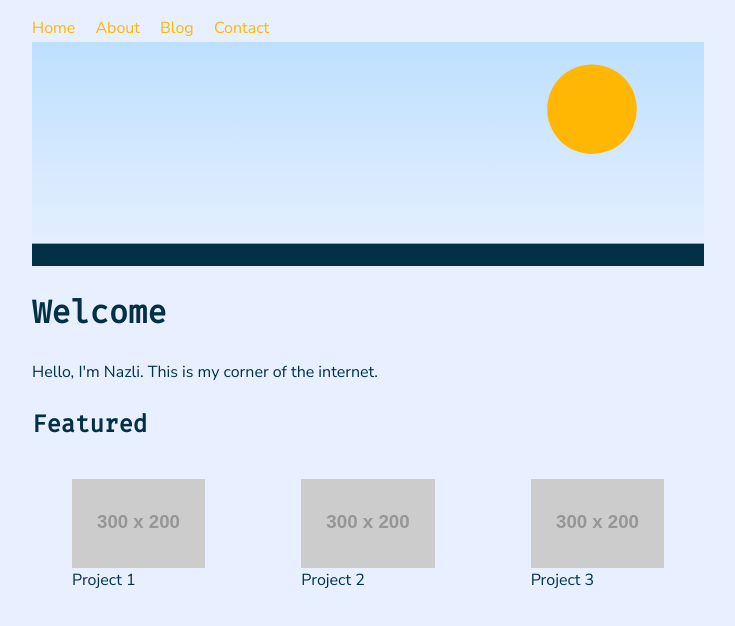
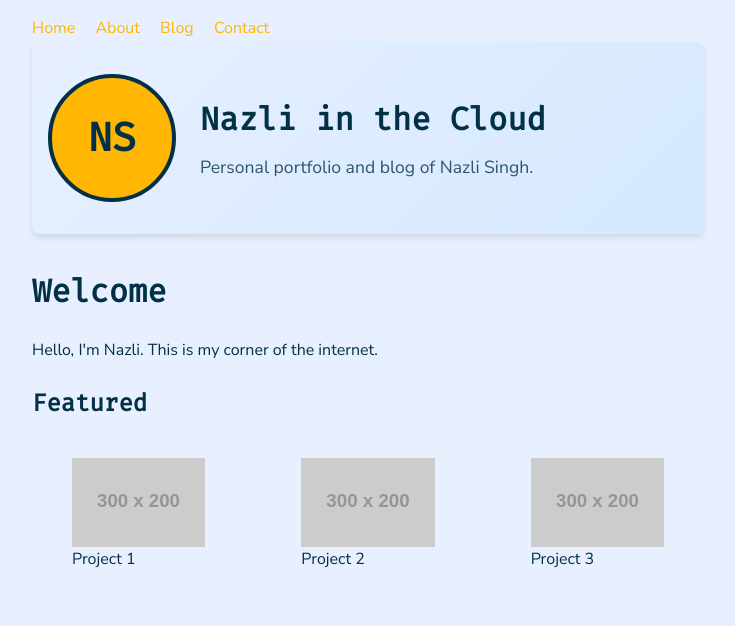
Before and after one commit to naz26/nazliinthecloud, an Eleventy site: page src/index.njk in a window 1280 px wide. Shown: the whole page, without its empty margins (272-1007 px from the left). Built offline with nearby package versions, Linux system fonts and the light colour scheme; Eleventy itself is replaced by a stand-in of ours; files that its build step writes are made by us from their sources; placeholder pictures from the web are drawn by us.

Commit message:
feat: initialize personal portfolio and blog for Nazli Singh
- Add package.json with Eleventy and Decap CMS dependencies
- Create site configuration in src/_data/site.json
- Implement main layout in src/_includes/layout.njk
- Add About page with content in src/about.md
- Configure Decap CMS in src/admin/config.yml
- Set up admin interface in src/admin/index.html
- Create header SVG graphic in src/assets/header.svg
- Add CSS styles in src/assets/style.css
- Create initial blog post in src/blog/hello-world.md
- Implement blog index page in src/blog/index.njk
- Add contact form in src/contact.njk
- Generate RSS feed in src/feed.njk
- Create homepage with featured projects in src/index.njk

```diff
--- a/src/_includes/layout.njk
+++ b/src/_includes/layout.njk
@@ -19,8 +19,14 @@
     <a href="/blog/">Blog</a>
     <a href="/contact/">Contact</a>
   </nav>
-  <header class="hero">
-    <img src="/assets/header.svg" alt="Sky with sun" />
+  <header class="hero-banner">
+    <div class="author-info">
+      <div class="author-photo-placeholder">NS</div>
+      <div class="author-text">
+        <h1>{{ site.title or "Nazli Singh" }}</h1>
+        <p>{{ site.description or "AWS DevOps Engineer | Cloud Security | AI Enthusiast" }}</p>
+      </div>
+    </div>
   </header>
   <main>
     {{ content | safe }}
--- a/src/assets/style.css
+++ b/src/assets/style.css
@@ -34,10 +34,74 @@ nav a:hover {
   text-decoration: underline;
 }
 
-.hero img {
-  width: 100%;
-  height: auto;
-  display: block;
+.hero-banner {
+  background: linear-gradient(135deg, var(--bg) 0%, #d4e8ff 100%);
+  padding: 2rem 1rem;
+  margin-bottom: 2rem;
+  border-radius: 8px;
+  box-shadow: 0 4px 6px rgba(0, 0, 0, 0.1);
+}
+
+.author-info {
+  display: flex;
+  align-items: center;
+  gap: 1.5rem;
+  max-width: 100%;
+}
+
+.author-photo {
+  width: 120px;
+  height: 120px;
+  border-radius: 50%;
+  object-fit: cover;
+  border: 4px solid var(--accent);
+  flex-shrink: 0;
+}
+
+.author-photo-placeholder {
+  width: 120px;
+  height: 120px;
+  border-radius: 50%;
+  background: var(--accent);
+  border: 4px solid var(--fg);
+  flex-shrink: 0;
+  display: flex;
+  align-items: center;
+  justify-content: center;
+  font-size: 2.5rem;
+  font-weight: bold;
+  color: var(--fg);
+  font-family: 'Fira Mono', monospace;
+}
+
+.author-text h1 {
+  margin: 0 0 0.5rem 0;
+  font-size: 2rem;
+  color: var(--fg);
+}
+
+.author-text p {
+  margin: 0;
+  font-size: 1.1rem;
+  color: var(--fg);
+  opacity: 0.8;
+}
+
+@media (max-width: 600px) {
+  .author-info {
+    flex-direction: column;
+    text-align: center;
+  }
+
+  .author-photo,
+  .author-photo-placeholder {
+    width: 100px;
+    height: 100px;
+  }
+
+  .author-photo-placeholder {
+    font-size: 2rem;
+  }
 }
 
 .gallery {
```
